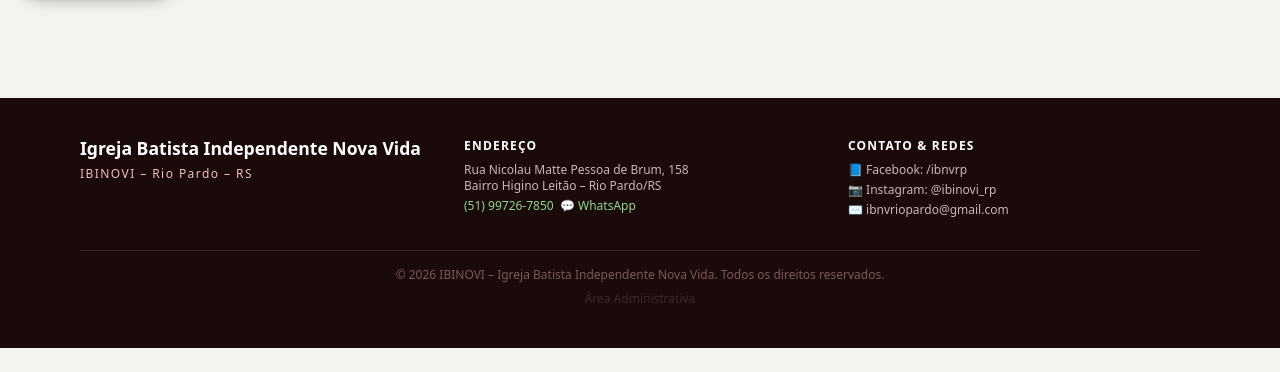
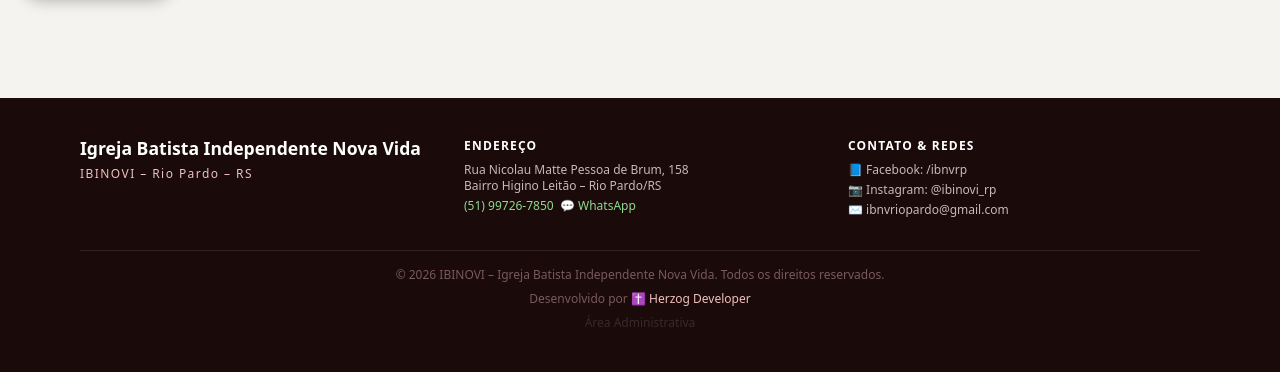
Before and after one commit to douglasherzog/IgrejaBatistaRP, a FastAPI app: page /contato in a window 1280 px wide. Shown: the part 784-1156 px from the top of the page. Before the commit the page ends 1132 px from the top, so only its background shows below. Run offline with FastAPI, Linux system fonts and the light colour scheme; some libraries are stand-ins or nearby versions.

Commit message:
feat: adiciona credito de desenvolvedor no rodape

```diff
--- a/templates/base.html
+++ b/templates/base.html
@@ -271,6 +271,7 @@
         </div>
         <div class="pt-4 text-center" style="border-top:1px solid rgba(255,255,255,0.1)">
             <p class="text-xs" style="color:#7a5a5a">&copy; 2026 {{ cfg.sigla_igreja | default('IBINOVI') }} – {{ cfg.nome_igreja | default('Igreja Batista Independente Nova Vida') }}. Todos os direitos reservados.</p>
+            <p class="text-xs mt-2" style="color:#7a5a5a">Desenvolvido por <span style="color:var(--cor-destaque)">✝ Herzog Developer</span></p>
             <a href="/admin/login" class="text-xs hover:text-white mt-2 inline-block" style="color:#3a2a2a">Área Administrativa</a>
         </div>
     </div>
```
